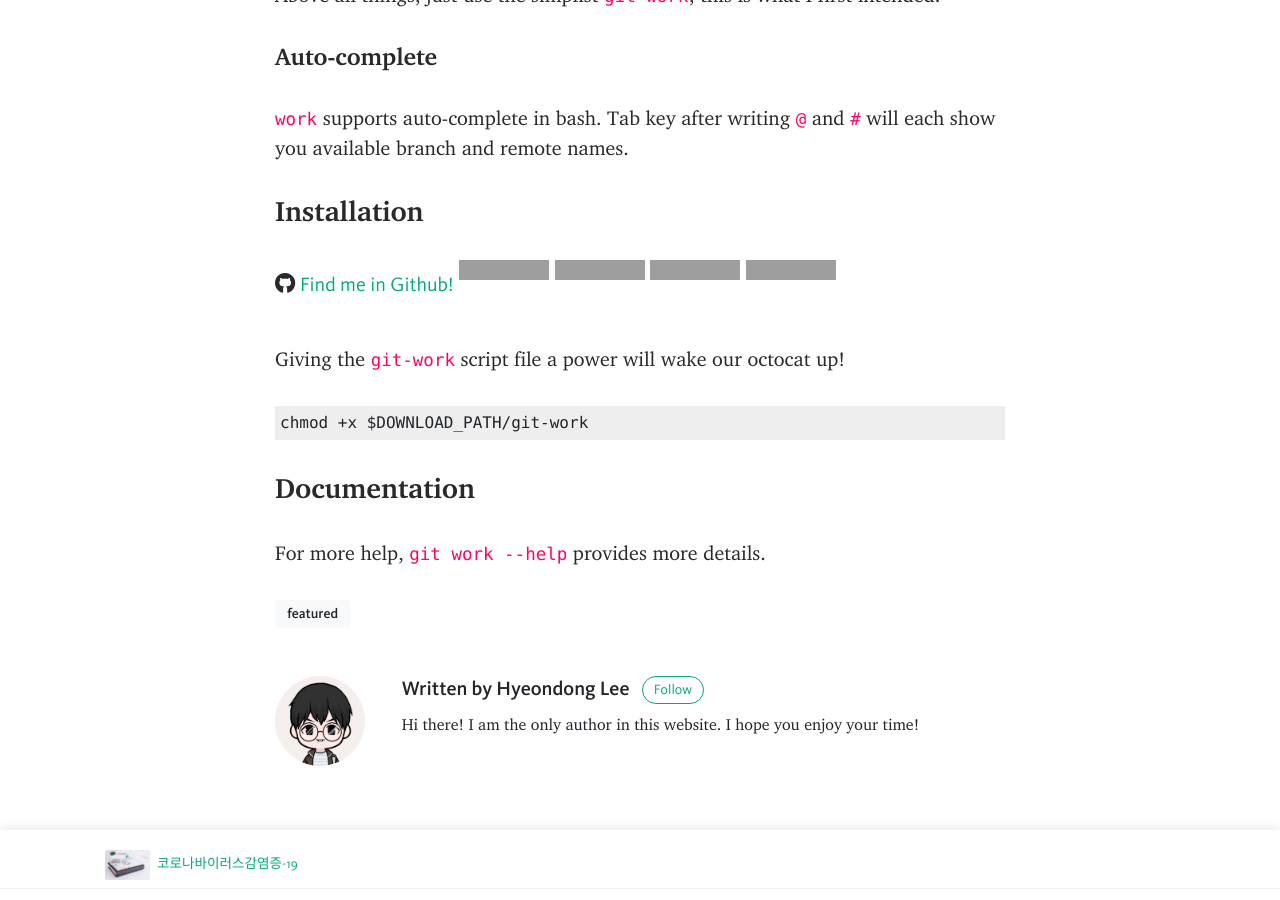
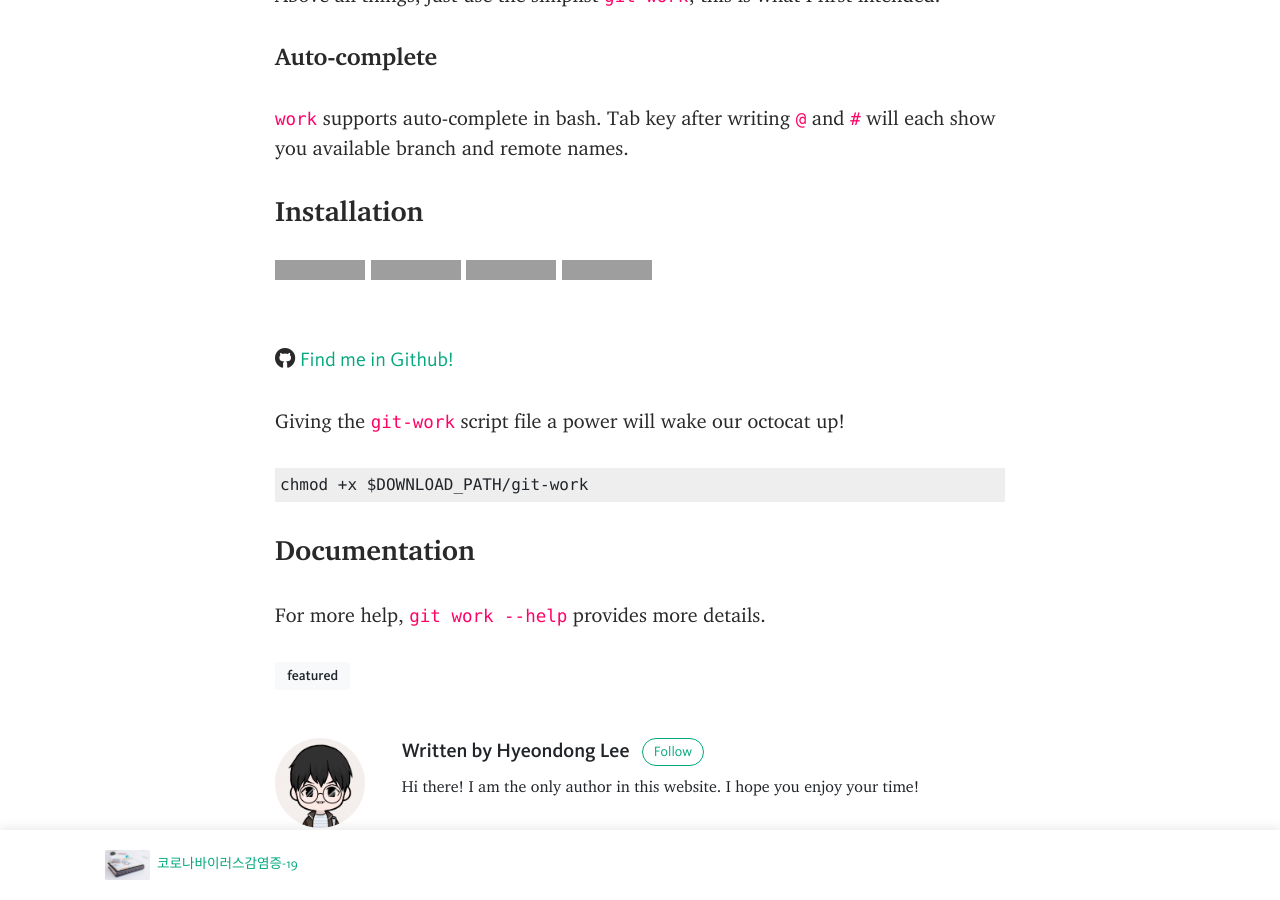
Before and after one commit to hayden-rhee/devlog, a Jekyll site: the page built from _posts/2020-07-07-git-at-work.markdown, in a window 1280 px wide and 900 px high, scrolled down 3091 px. Built offline with Jekyll 4.4.1, drawn with Linux system fonts in a browser that asks for light colours; nearby versions of some CDN libraries; comment, search, counter and statistics services are not loaded; grey boxes are pictures that could not be loaded.

Commit message:
automatic commit on 2020-07-07 22:50:44

````diff
--- a/_posts/2020-07-07-git-at-work.markdown
+++ b/_posts/2020-07-07-git-at-work.markdown
@@ -81,8 +81,9 @@ Above all things, just use the simplist `git work`; this is what I first intende
 `work` supports auto-complete in bash. Tab key after writing `@` and `#` will each show you available branch and remote names.
 
 ### Installation
+![GitHub top language](https://img.shields.io/github/languages/top/hyeondnl/git-work) ![GitHub repo size](https://img.shields.io/github/repo-size/hyeondnl/git-work) ![GitHub last commit (branch)](https://img.shields.io/github/last-commit/hyeondnl/git-work/master) ![GitHub](https://img.shields.io/github/license/hyeondnl/git-work)
+
 <i class="fa fa-github" style="font-family: 'Font Awesome 5 Brands'" aria-hidden="true"></i> [Find me in Github!](https://github.com/hyeondnl/git-work)
-![GitHub top language](https://img.shields.io/github/languages/top/hyeondnl/git-work) ![GitHub repo size](https://img.shields.io/github/repo-size/hyeondnl/git-work) ![GitHub last commit (branch)](https://img.shields.io/github/last-commit/hyeondnl/git-work/master) ![GitHub](https://img.shields.io/github/license/hyeondnl/git-work)
 
 Giving the `git-work` script file a power will wake our octocat up!
 ```bash
````
